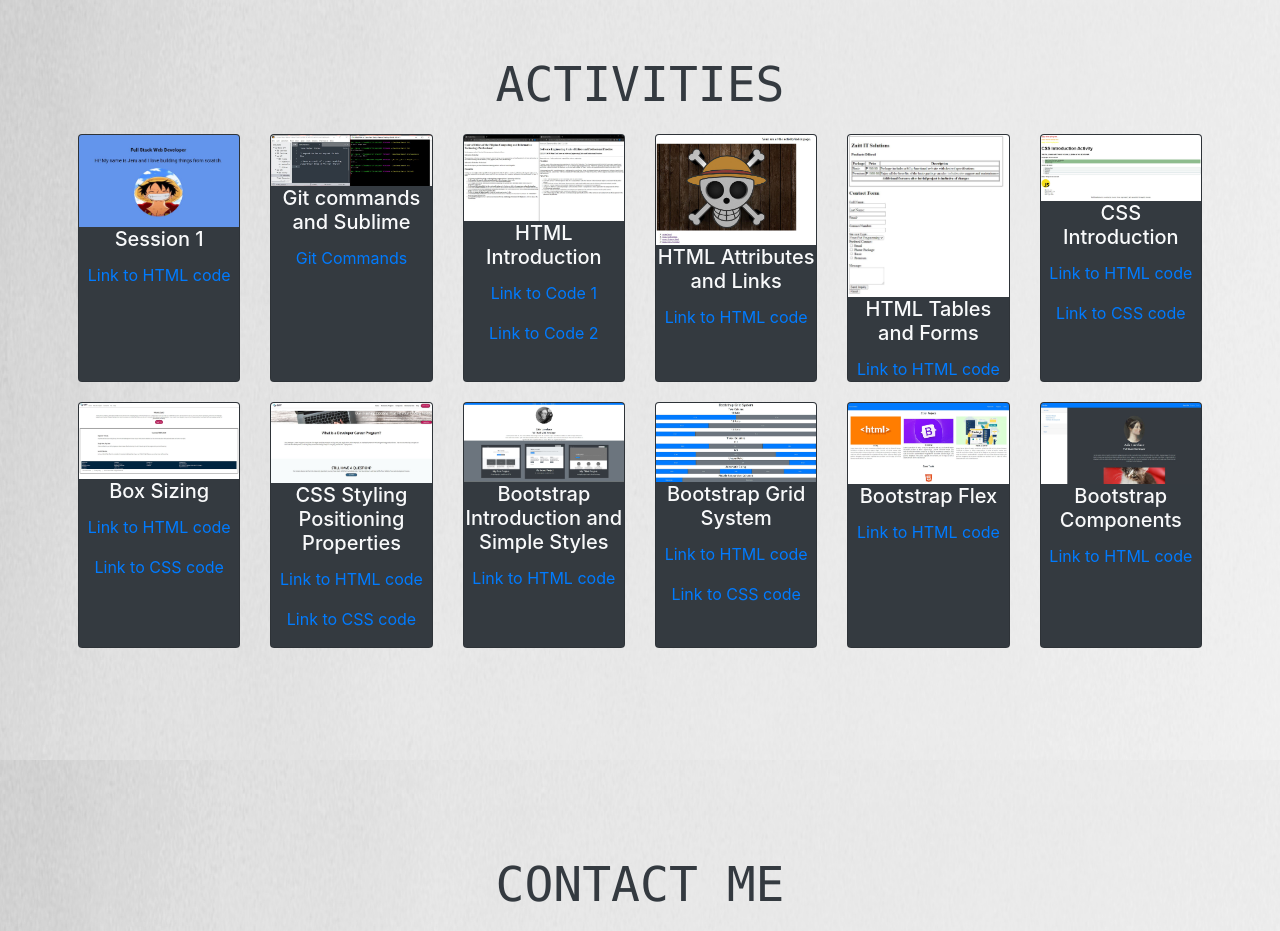
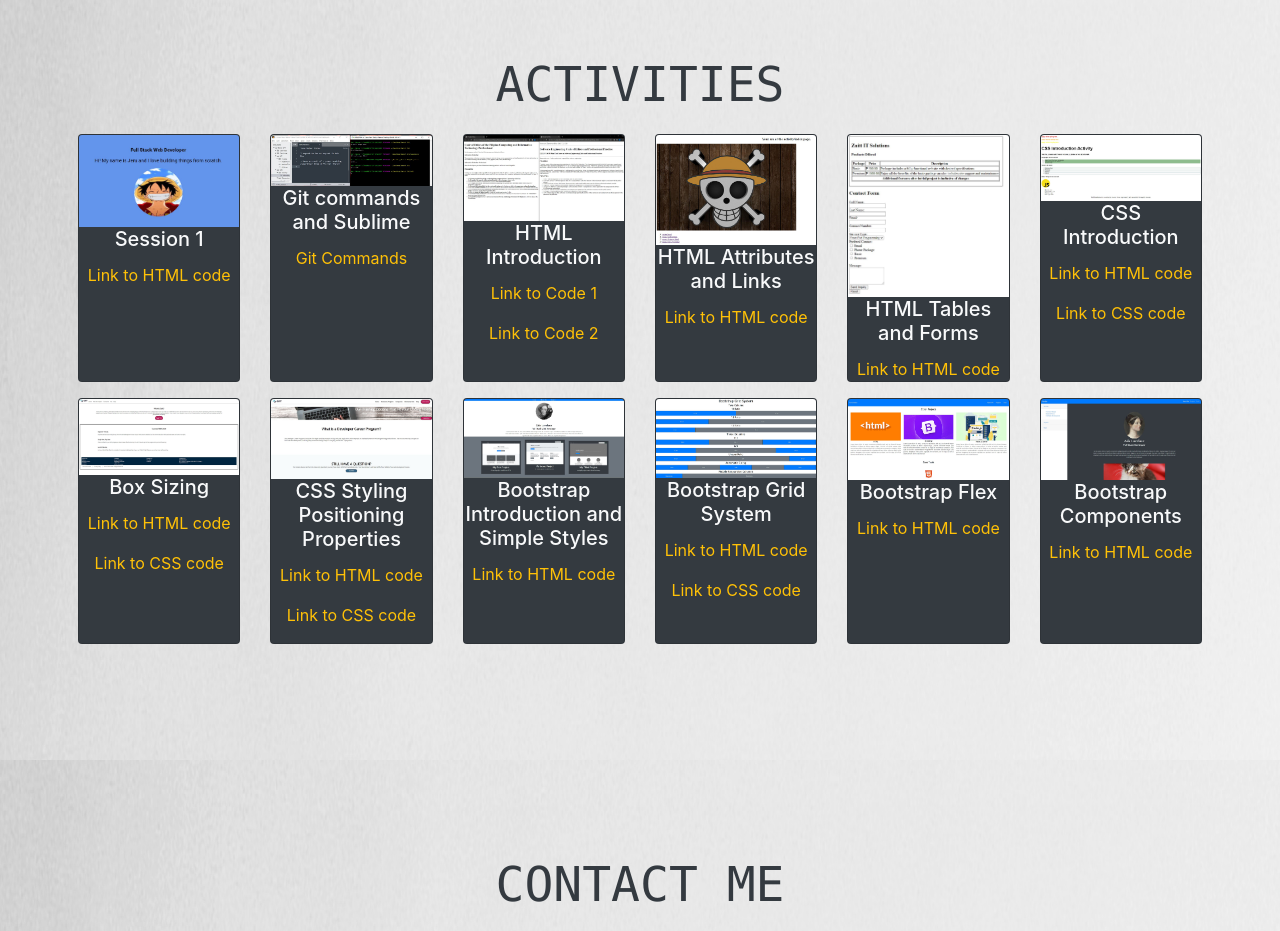
Before and after one commit to jerunsp25/capstone1-palma, a plain HTML site: page index.html in a window 1280 px wide. Shown: the part 1640-2571 px from the top of the page. Drawn offline with nearby package versions, Linux system fonts and the light colour scheme; a web font is replaced by a local one.

Commit message:
Changed Font Color

```diff
--- a/index.html
+++ b/index.html
@@ -109,13 +109,13 @@
 
 					<div class="d-flex flex-md-column flex-row col-12 col-md-12 mr-auto">
 
-						<div class="card-deck d-flex flex-column flex-md-row mt-3 mb-1 mr-auto ml-auto">
+						<div class="card-deck d-flex flex-column flex-md-row mt-3 mr-auto ml-auto">
 
 							<div class="card bg-dark">
 								<img src="./images/s1.jpg" class="card-img-top d-none d-md-flex" alt="...">
 								<div class="">
 									<h5 class="card-title">Session 1</h5>
-									<a href="https://codeshare.io/OdVXQ7" target="_blank">Link to HTML code</a>
+									<a href="https://codeshare.io/OdVXQ7" target="_blank" class="text-wrap text-warning">Link to HTML code</a>
 								</div>
 							</div>
 
@@ -123,7 +123,7 @@
 								<img src="./images/s2.jpg" class="card-img-top d-none d-md-flex" alt="...">
 								<div class="">
 									<h5 class="card-title">Git commands and Sublime</h5>
-									<a href="https://docs.google.com/document/d/1dHr1_kJcPgmXDDkfOcTRMFPQs-T1hB_Ax5NDqWWEnoU/edit" target="_blank">Git Commands</a>
+									<a href="https://docs.google.com/document/d/1dHr1_kJcPgmXDDkfOcTRMFPQs-T1hB_Ax5NDqWWEnoU/edit" target="_blank" class="text-wrap text-warning">Git Commands</a>
 								</div>
 							</div>
 
@@ -131,8 +131,8 @@
 								<img src="./images/s3.jpg" class="card-img-top d-none d-md-flex" alt="...">
 								<div class="">
 									<h5 class="card-title">HTML Introduction</h5>
-									<p> <a href="https://codeshare.io/6pew3o" target="_blank">Link to Code 1</a></p>
-									<p> <a href="https://codeshare.io/bvWYNM" target="_blank">Link to Code 2</a></p>
+									<p> <a href="https://codeshare.io/6pew3o" target="_blank" class="text-wrap text-warning">Link to Code 1</a></p>
+									<p> <a href="https://codeshare.io/bvWYNM" target="_blank" class="text-wrap text-warning">Link to Code 2</a></p>
 								</div>
 							</div>
 
@@ -140,7 +140,7 @@
 								<img src="./images/s4.jpg" class="card-img-top d-none d-md-flex" alt="...">
 								<div class="">
 									<h5 class="card-title">HTML Attributes and Links</h5>
-									<a href="https://codeshare.io/km9PVL" target="_blank">Link to HTML code</a>
+									<a href="https://codeshare.io/km9PVL" target="_blank" class="text-wrap text-warning">Link to HTML code</a>
 								</div>
 							</div>
 
@@ -148,7 +148,7 @@
 								<img src="./images/s5.jpg" class="card-img-top d-none d-md-flex" alt="...">
 								<div class="">
 									<h5 class="card-title">HTML Tables and Forms</h5>
-									<a href="https://codeshare.io/4ewQbb" target="_blank">Link to HTML code</a>
+									<a href="https://codeshare.io/4ewQbb" target="_blank" class="text-wrap text-warning">Link to HTML code</a>
 								</div>
 							</div>
 
@@ -156,8 +156,8 @@
 								<img src="./images/s6.jpg" class="card-img-top d-none d-md-flex" alt="...">
 								<div class="">
 									<h5 class="card-title">CSS Introduction</h5>
-									<p><a href="https://codeshare.io/VZVer9" target="_blank" class="text-wrap">Link to HTML code</a></p>
-									<p><a href="https://codeshare.io/PdVOod" target="_blank">Link to CSS code</a></p>
+									<p><a href="https://codeshare.io/VZVer9" target="_blank" class="text-wrap text-warning">Link to HTML code</a></p>
+									<p><a href="https://codeshare.io/PdVOod" target="_blank" class="text-wrap text-warning">Link to CSS code</a></p>
 								</div>
 							</div>
 
@@ -174,8 +174,8 @@
 								<img src="./images/s7.jpg" class="card-img-top d-none d-md-flex" alt="...">
 								<div class="">
 									<h5 class="card-title">Box Sizing</h5>
-									<p><a href="https://codeshare.io/YLq8Nn" target="_blank" class="text-wrap">Link to HTML code</a></p>
-									<p><a href="https://codeshare.io/BArvJb" target="_blank">Link to CSS code</a></p>
+									<p><a href="https://codeshare.io/YLq8Nn" target="_blank" class="text-wrap text-warning">Link to HTML code</a></p>
+									<p><a href="https://codeshare.io/BArvJb" target="_blank" class="text-wrap text-warning">Link to CSS code</a></p>
 								</div>
 							</div>
 
@@ -183,8 +183,8 @@
 								<img src="./images/s8.jpg" class="card-img-top d-none d-md-flex" alt="...">
 								<div class="">
 									<h5 class="card-title">CSS Styling Positioning Properties</h5>
-									<p><a href="https://codeshare.io/OdVXb7" target="_blank" class="text-wrap">Link to HTML code</a></p>
-									<p><a href="https://codeshare.io/QnBz3q" target="_blank">Link to CSS code</a></p>
+									<p><a href="https://codeshare.io/OdVXb7" target="_blank" class="text-wrap text-warning">Link to HTML code</a></p>
+									<p><a href="https://codeshare.io/QnBz3q" target="_blank" class="text-wrap text-warning">Link to CSS code</a></p>
 								</div>
 							</div>
 
@@ -192,7 +192,7 @@
 								<img src="./images/s9.jpg" class="card-img-top d-none d-md-flex" alt="...">
 								<div class="">
 									<h5 class="card-title">Bootstrap Introduction and Simple Styles</h5>
-									<a href="https://codeshare.io/eVXpEL" target="_blank" class="text-wrap">Link to HTML code</a>
+									<a href="https://codeshare.io/eVXpEL" target="_blank" class="text-wrap text-warning">Link to HTML code</a>
 								</div>
 							</div>
 
@@ -200,8 +200,8 @@
 								<img src="./images/s10.jpg" class="card-img-top d-none d-md-flex" alt="...">
 								<div class="">
 									<h5 class="card-title">Bootstrap Grid System</h5>
-									<p><a href="https://codeshare.io/OdVXb7" target="_blank" class="text-wrap">Link to HTML code</a></p>
-									<p><a href="https://codeshare.io/JbV83q" target="_blank">Link to CSS code</a></p>
+									<p><a href="https://codeshare.io/OdVXb7" target="_blank" class="text-wrap text-warning">Link to HTML code</a></p>
+									<p><a href="https://codeshare.io/JbV83q" target="_blank" class="text-wrap text-warning">Link to CSS code</a></p>
 								</div>
 							</div>
 
@@ -209,7 +209,7 @@
 								<img src="./images/s11.jpg" class="card-img-top d-none d-md-flex" alt="...">
 								<div class="">
 									<h5 class="card-title">Bootstrap Flex</h5>
-									<a href="https://codeshare.io/loeq6Z" target="_blank" class="text-wrap">Link to HTML code</a>
+									<a href="https://codeshare.io/loeq6Z" target="_blank" class="text-wrap text-warning">Link to HTML code</a>
 								</div>
 							</div>
 
@@ -217,7 +217,7 @@
 								<img src="./images/s12.jpg" class="card-img-top d-none d-md-flex" alt="...">
 								<div class="">
 									<h5 class="card-title">Bootstrap Components</h5>
-									<a href="https://codeshare.io/r9ox8K" target="_blank" class="text-wrap">Link to HTML code</a>
+									<a href="https://codeshare.io/r9ox8K" target="_blank" class="text-wrap text-warning">Link to HTML code</a>
 								</div>
 							</div>
 
@@ -303,16 +303,13 @@
 		</div>
 	</div>
 
-
-
 	<!-- Main Content Section End -->
-
-
-
 
 	<!-- Bundle -->
 	<script src="https://cdn.jsdelivr.net/npm/jquery@3.5.1/dist/jquery.slim.min.js" integrity="sha384-DfXdz2htPH0lsSSs5nCTpuj/zy4C+OGpamoFVy38MVBnE+IbbVYUew+OrCXaRkfj" crossorigin="anonymous"></script>
 	<script src="https://cdn.jsdelivr.net/npm/bootstrap@4.6.2/dist/js/bootstrap.bundle.min.js" integrity="sha384-Fy6S3B9q64WdZWQUiU+q4/2Lc9npb8tCaSX9FK7E8HnRr0Jz8D6OP9dO5Vg3Q9ct" crossorigin="anonymous"></script>
 
+<!-- Online Portfolio -->
+
 </body>
 </html>
```
